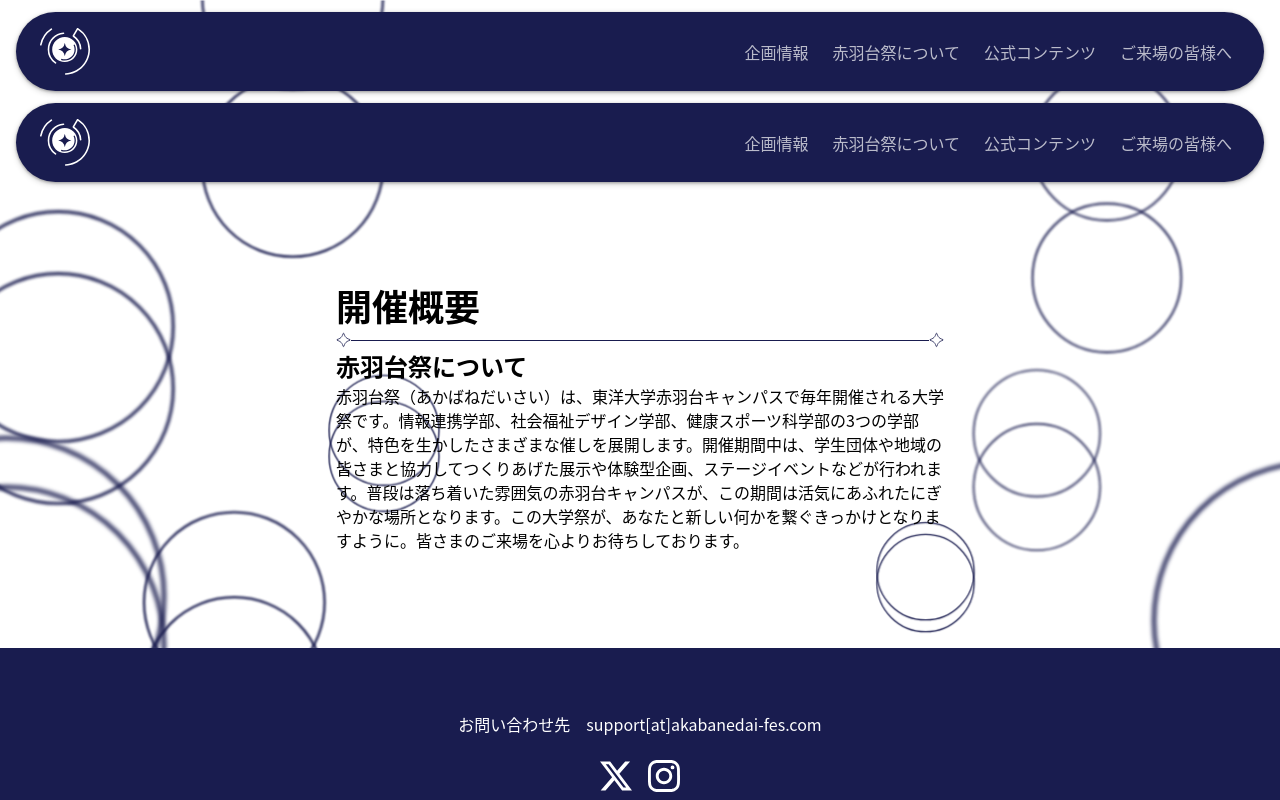
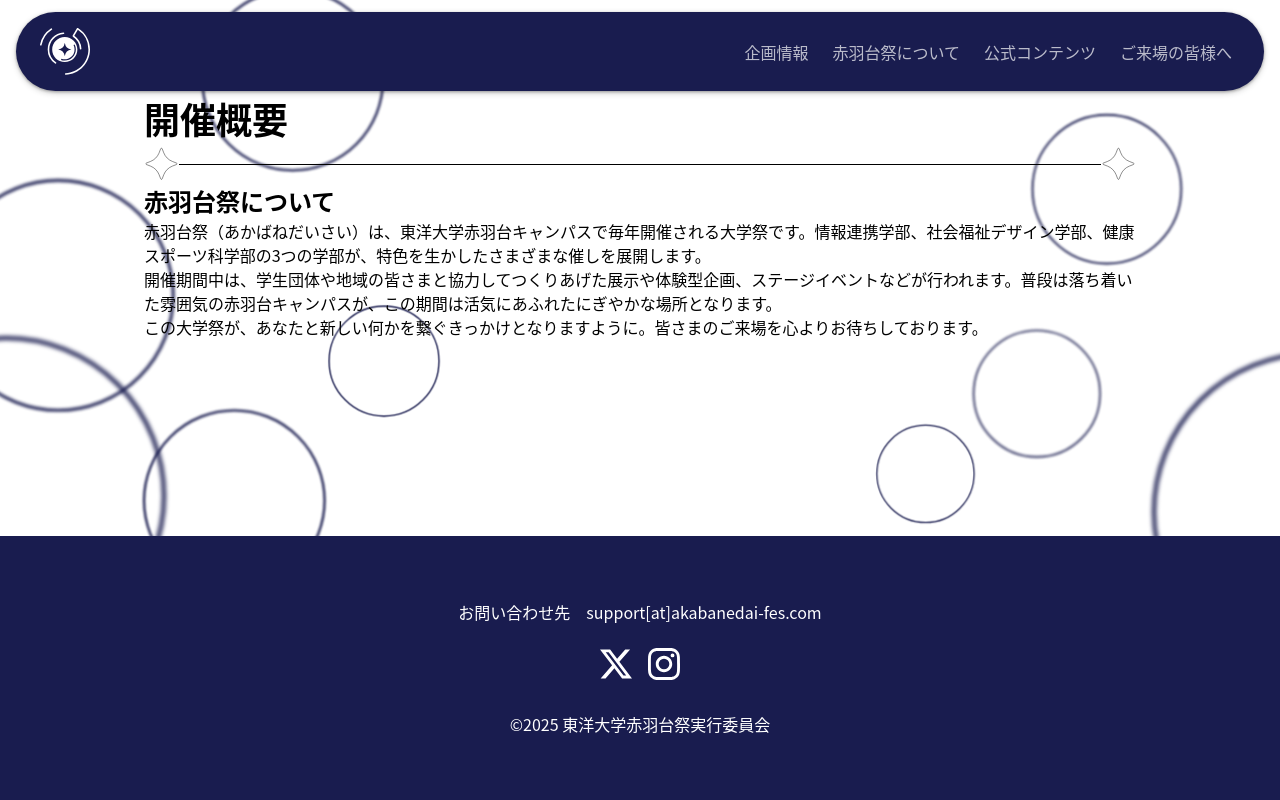
Before and after one commit to AKABANEDAI-FES/2025-akabanedai-fes, a Next.js app: page /overview in a window 1280 px wide. Built offline with nearby package versions, Linux system fonts and the light colour scheme.

Commit message:
いらないcssの削除

```diff
--- a/src/app/overview/page.module.css
+++ b/src/app/overview/page.module.css
@@ -1,68 +1,5 @@
-.container {
-  padding-block: var(--space-xl);
-  display: grid;
-  text-align: left;
-  gap: var(--space-xl);
-  width: 50vw;
-  margin-left: auto;
-  margin-right: auto;
-}
-
-.star {
-  color: var(--accent-default);
-  stroke-width: 4px;
-  width: 1rem;
-  height: 1rem;
-}
-
-.parallax {
-  display: grid;
-  grid-template-columns: 1fr;
-  grid-template-rows: auto 1fr;
-}
-
-.overlay {
-  grid-column: 1;
-  grid-row: 1 / 3;
-  position: relative;
-  z-index: 3;
-  pointer-events: none;
-  display: grid;
-  grid-template-rows: subgrid;
-}
-
-.header {
-  grid-column: 1;
-  grid-row: 1 / 2;
-}
-
 .starunderline {
   display: flex;
   align-items: center;
   justify-content: center;
 }
-
-.divider {
-  background-color: var(--accent-default);
-}
-
-.layer {
-  grid-column: 1;
-  grid-row: 1 / 3;
-}
-
-.content {
-  grid-column: 1;
-  grid-row: 2 / 3;
-}
-
-.overlay > * {
-  pointer-events: auto;
-}
-
-@media (width >= 48rem) {
-  .container {
-    padding-block: var(--space-4xl);
-    gap: var(--space-4xl);
-  }
-}
--- a/src/app/overview/page.tsx
+++ b/src/app/overview/page.tsx
@@ -1,45 +1,34 @@
-import { Footer } from "@/components/footer";
-import { Header } from "@/components/header";
-import { MobileMenu } from "@/components/header/mobile-menu";
 import { Container } from "@/components/ui/container";
 import { Text } from "@/components/ui/text";
 import { Heading } from "@/components/ui/heading";
-import { Parallax } from "../_components/parallax";
 import { Divider } from "@/components/ui/divider";
 import Star from "../../assets/star.svg";
 import styles from "./page.module.css";
 
 export default function OverviewPage() {
   return (
-    <>
-      <MobileMenu />
-      <Parallax.Root className={styles.parallax}>
-        <div className={styles.overlay}>
-          <Header className={styles.header} />
-        </div>
-        <Parallax.Layer className={styles.layer} />
-        <Parallax.Content className={styles.content}>
-          <Container as="main" className={styles.container}>
-            <div className={styles.starline}>
-              <Heading as="h1" className={styles.heading}>
-                開催概要
-              </Heading>
+    <Container as="main">
+      <div>
+        <Heading as="h1">開催概要</Heading>
         <div className={styles.starunderline}>
-                <Star className={styles.star} />
-                <Divider className={styles.divider} />
-                <Star className={styles.star} />
+          <Star />
+          <Divider />
+          <Star />
         </div>
         <Heading as="h2" variant="secondary">
           赤羽台祭について
         </Heading>
         <Text>
-                赤羽台祭（あかばねだいさい）は、東洋大学赤羽台キャンパスで毎年開催される大学祭です。情報連携学部、社会福祉デザイン学部、健康スポーツ科学部の3つの学部が、特色を生かしたさまざまな催しを展開します。開催期間中は、学生団体や地域の皆さまと協力してつくりあげた展示や体験型企画、ステージイベントなどが行われます。普段は落ち着いた雰囲気の赤羽台キャンパスが、この期間は活気にあふれたにぎやかな場所となります。この大学祭が、あなたと新しい何かを繋ぐきっかけとなりますように。皆さまのご来場を心よりお待ちしております。
+          赤羽台祭（あかばねだいさい）は、東洋大学赤羽台キャンパスで毎年開催される大学祭です。情報連携学部、社会福祉デザイン学部、健康スポーツ科学部の3つの学部が、特色を生かしたさまざまな催しを展開します。
+        </Text>
+        <Text>
+          開催期間中は、学生団体や地域の皆さまと協力してつくりあげた展示や体験型企画、ステージイベントなどが行われます。普段は落ち着いた雰囲気の赤羽台キャンパスが、この期間は活気にあふれたにぎやかな場所となります。
+        </Text>
+
+        <Text>
+          この大学祭が、あなたと新しい何かを繋ぐきっかけとなりますように。皆さまのご来場を心よりお待ちしております。
         </Text>
       </div>
     </Container>
-          <Footer />
-        </Parallax.Content>
-      </Parallax.Root>
-    </>
   );
 }
```
Lines whose indentation alone changed are shown as unchanged.
